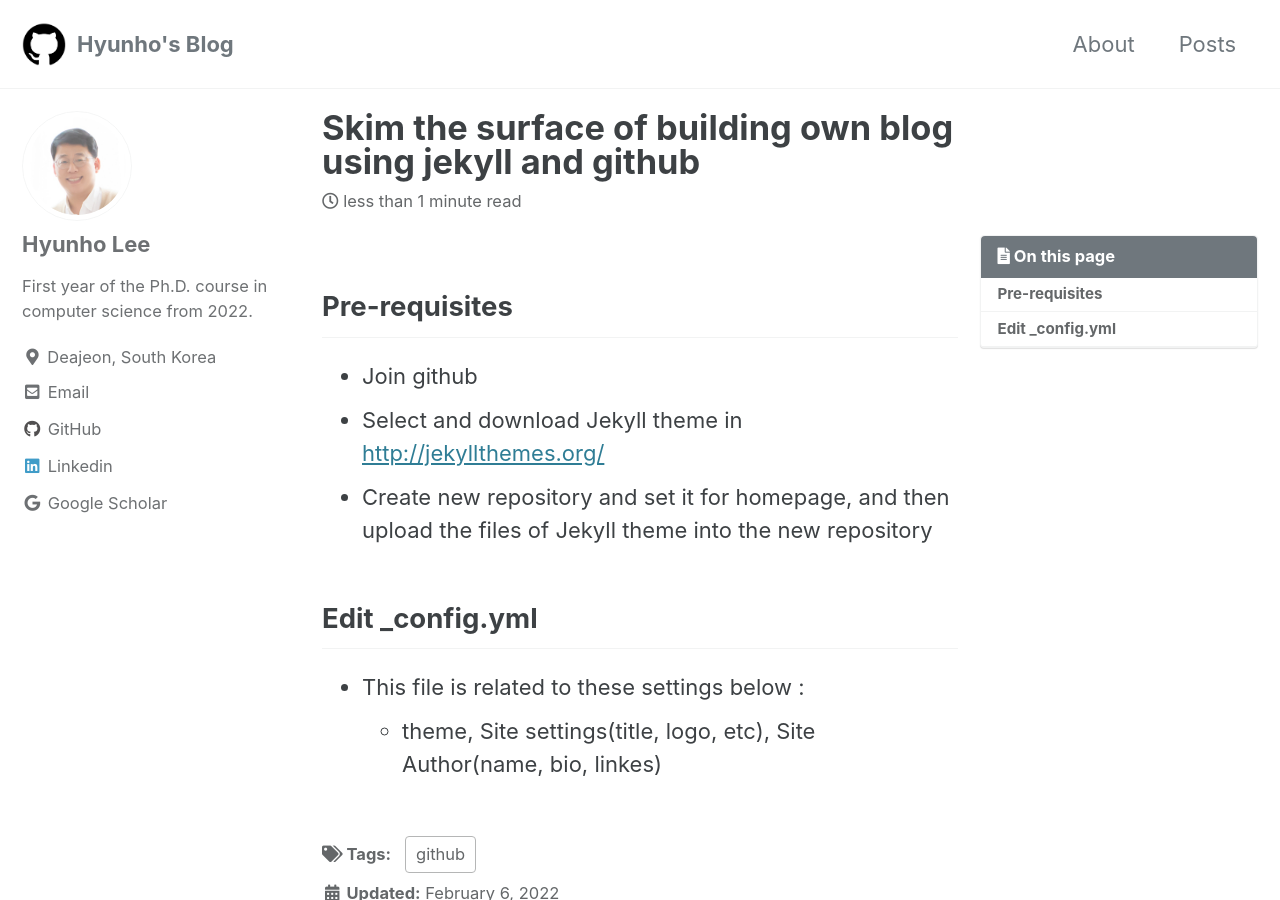
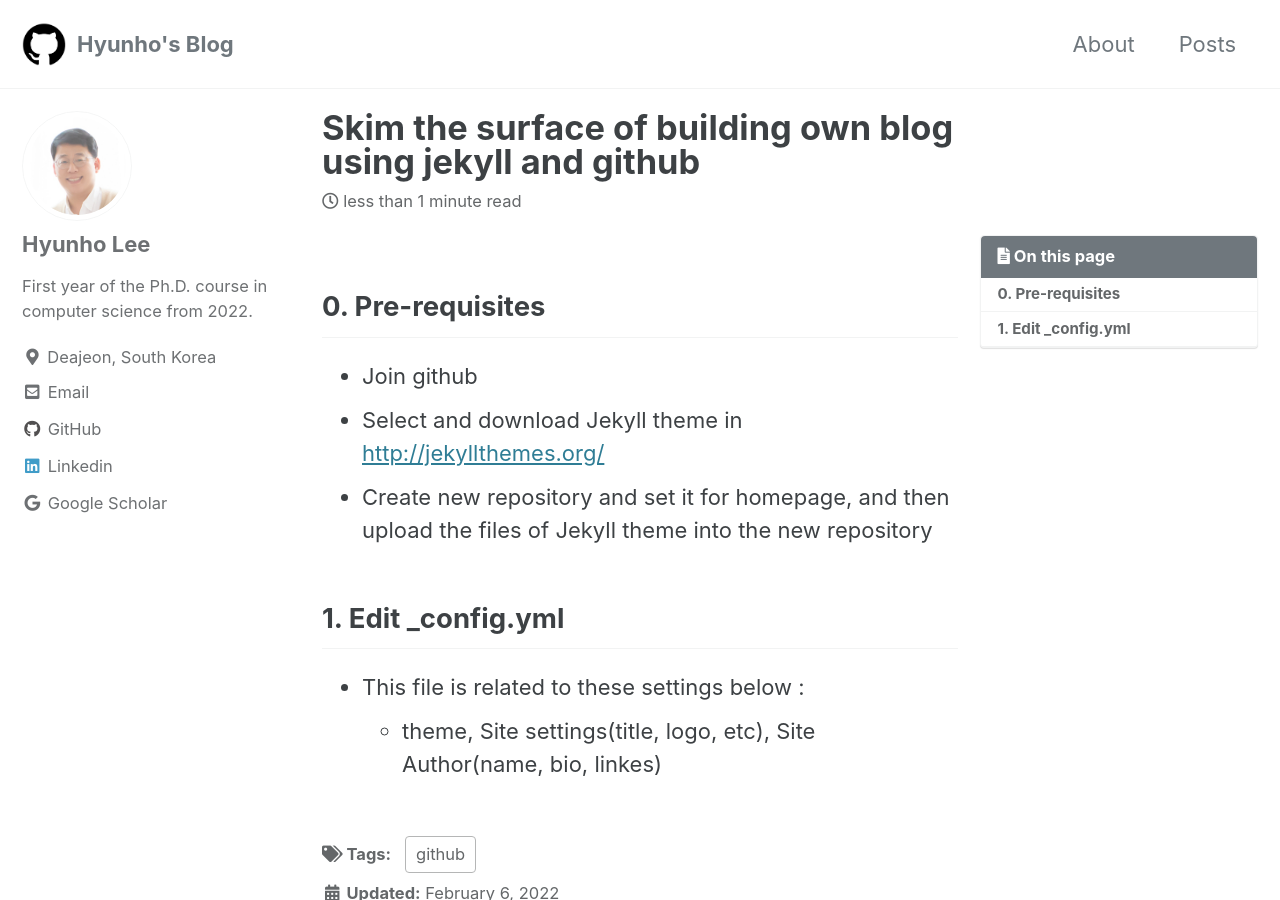
Before and after one commit to hyunholee26/old_webpage, a Jekyll site: the page built from _posts/2022-02-06-Skim-the-surface-of-building-own-blog-using-jekyll-and-github.md, in a window 1280 px wide and 900 px high. Built offline with Jekyll 4.4.1, drawn with Linux system fonts in a browser that asks for light colours; cached includes are drawn as plain includes.

Commit message:
Update 2022-02-06-Skim-the-surface-of-building-own-blog-using-jekyll-and-github.md

```diff
--- a/_posts/2022-02-06-Skim-the-surface-of-building-own-blog-using-jekyll-and-github.md
+++ b/_posts/2022-02-06-Skim-the-surface-of-building-own-blog-using-jekyll-and-github.md
@@ -6,11 +6,11 @@ toc: true
 toc_sticky: true
 ---
 
-## Pre-requisites
+## 0. Pre-requisites
  - Join github
  - Select and download Jekyll theme in [http://jekyllthemes.org/](http://jekyllthemes.org/)
  - Create new repository and set it for homepage, and then upload the files of Jekyll theme into the new repository
 
-## Edit _config.yml
+## 1. Edit _config.yml
  - This file is related to these settings below :
    * theme, Site settings(title, logo, etc), Site Author(name, bio, linkes)
```
